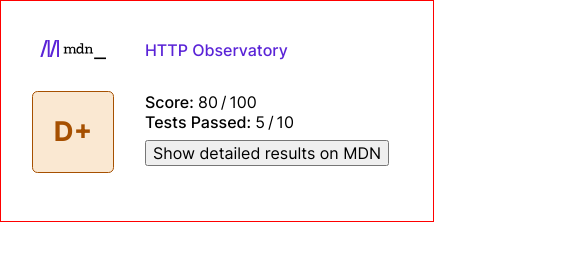
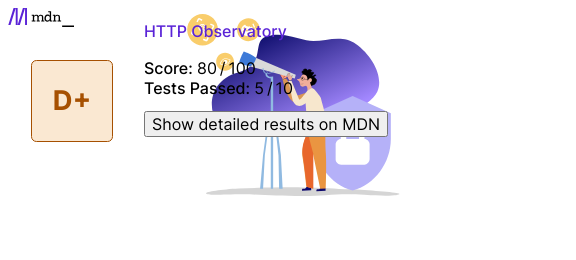
Before and after one commit to mdn/mdn-http-observatory, a browser extension: page mdn-observatory-webext/src/popup.html in a window 400 px wide. Shown: the whole page, 576 px wide, since content can reach past the window. Drawn offline with Linux system fonts and the light colour scheme.

Commit message:
popup styling

```diff
--- a/mdn-observatory-webext/src/popup.css
+++ b/mdn-observatory-webext/src/popup.css
@@ -35,10 +35,14 @@
 body {
   font-size: 1rem;
   font-family: Inter, "Helvetica Neue", Arial, Helvetica, sans-serif;
-  width: 27rem;
+  width: 36rem;
   padding: 0.5rem 0 3rem 0;
   margin: 0;
-  border: 1px solid red;
+  /* border: 1px solid red; */
+  background-image: url('/assets/img/illu.svg');
+  background-size: contain;
+  background-position: right;
+  background-repeat: no-repeat;
 }
 
 .visually-hidden {
@@ -57,19 +61,22 @@
 
 #result {
   display: grid;
-  grid-template-areas: "logo header" "grade score" "grade learn-more";
-  grid-template-columns: 1fr 2fr;
-  grid-template-rows: 2fr 1fr 1fr;
+  grid-template-areas: ". header" "grade score" "grade learn-more";
+  grid-template-columns: 1fr 3fr;
+  grid-template-rows: 1fr 1fr 1fr;
   /* background-color: grey; */
   height: 100%;
   width: 100%;
 }
 
 .logo {
-  grid-area: logo;
+  position: absolute;
+  left: 0.5rem;
+  top: 0.5rem;
+  /* grid-area: logo;
   display: flex;
   align-items: center;
-  justify-content: center;
+  justify-content: center; */
 }
 
 .header {
--- a/mdn-observatory-webext/src/popup.html
+++ b/mdn-observatory-webext/src/popup.html
@@ -8,7 +8,6 @@
     <script src="browser-polyfill.js"></script>
   </head>
   <body>
-    <main id="result">
     <section class="logo">
       <svg
         id="mdn-docs-logo"
@@ -29,6 +28,8 @@
         <path class="logo-_" d="M294 95h67v8.8h-67z"></path>
       </svg>
     </section>
+
+    <main id="result">
       <section class="header">
         <h1>HTTP Observatory</h1>
       </section>
```
Also changed, not shown: mdn-observatory-webext/assets/img/illu.svg (added). Lines whose indentation alone changed are shown as unchanged.
